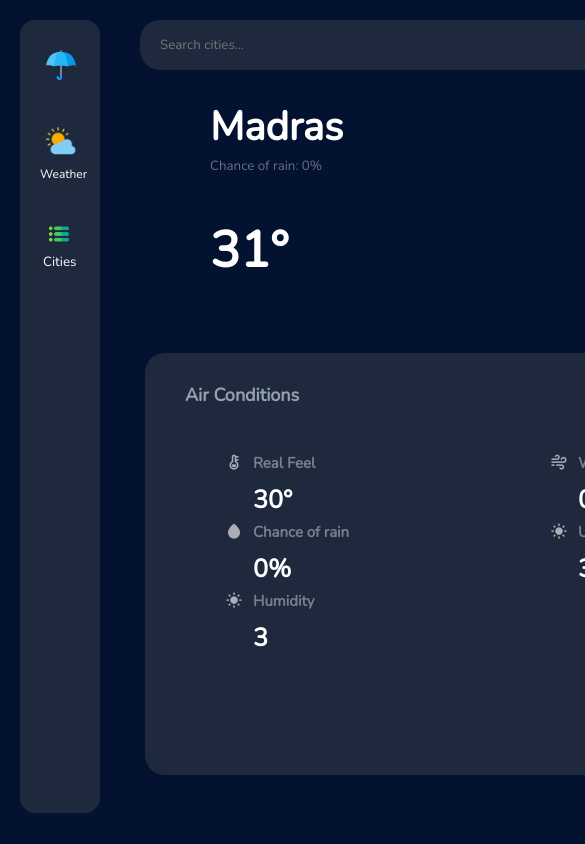
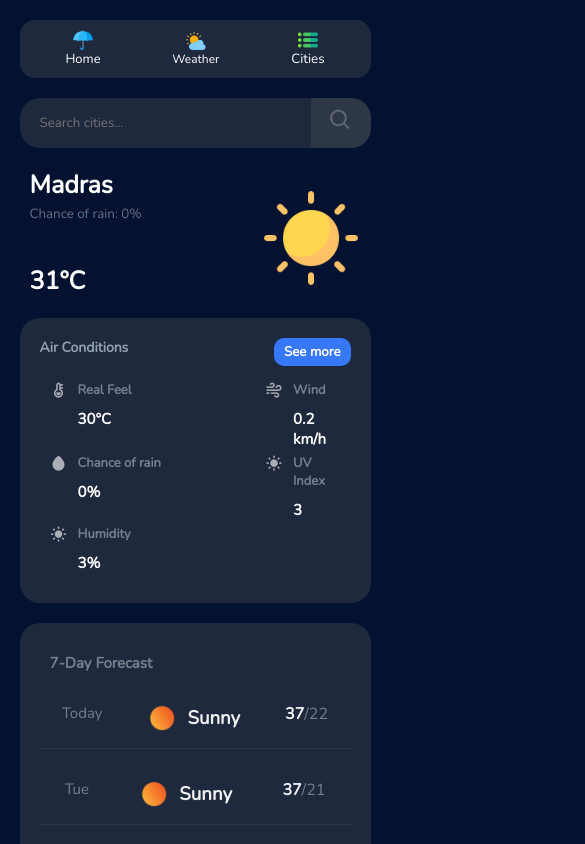
Before and after one commit to ishit-07/Weather-app, a plain HTML site: page WeatherApp.html in a window 390 px wide. Shown: the top 844 px of the page, 585 px wide, since content can reach past the window. Drawn offline with nearby package versions, Linux system fonts and the light colour scheme.

Commit message:
version 2🚀

```diff
--- a/WeatherApp.html
+++ b/WeatherApp.html
@@ -9,22 +9,18 @@
       href="https://unpkg.com/boxicons@latest/css/boxicons.min.css"
     />
     <link rel="stylesheet" href="./styleMain.css" />
-    <title>Document</title>
+    <link rel="icon" href="./images/umbrella.png" type="image/icon type" />
+    <title>Wether App</title>
   </head>
   <body>
     <div class="wrapper">
-      <div class="main">
       <div class="sidebar">
-          <a href="./index.html">
-            <img
-              class="umbrella"
-              src="./images/umbrella.png"
-              width="30px"
-              height="30px"
-            />
-          </a>
+        <div class="umbrella">
+          <img src="./images/umbrella.png" width="20px" height="20px" />
+          <a href="./index.html" class="umbrella-link"> Home </a>
+        </div>
         <div class="weather">
-            <img src="./images/clear-sky.png" width="30px" height="30px" />
+          <img src="./images/clear-sky.png" width="20px" height="20px" />
           <small>Weather</small>
         </div>
         <div class="icon-cities">
@@ -32,9 +28,9 @@
           <small>Cities</small>
         </div>
       </div>
-      </div>
 
       <!-- Data -->
+      <div class="data-flex">
         <section class="data">
           <div class="search">
             <form>
@@ -48,9 +44,9 @@
               <h1>Madras</h1>
               <small>Chance of rain: 0%</small>
               <!-- for degree sign hold alt and type '0176' and than release alt -->
-            <h2>31°</h2>
+              <h2>31°C</h2>
             </div>
-          <img src="./images/sun.png" width="150px" height="150px" />
+            <img src="./images/sun.png" width="160px" height="160px" />
           </div>
 
           <!-- air conditions -->
@@ -60,39 +56,39 @@
               <button>See more</button>
             </div>
             <ul class="conditions">
-            <li class="real-feel">
+              <li class="data-conditions real-feel">
                 <i class="bx bxs-thermometer"></i>
                 <div>
                   <h3>Real Feel</h3>
-                <h1>30°</h1>
+                  <h1>30°C</h1>
                 </div>
               </li>
-            <li class="wind">
+              <li class="data-conditions wind">
                 <i class="bx bx-wind"></i>
                 <div>
                   <h3>Wind</h3>
                   <h1>0.2 km/h</h1>
                 </div>
               </li>
-            <li class="chance-of-rain">
+              <li class="data-conditions chance-of-rain">
                 <i class="bx bxs-droplet"></i>
                 <div>
                   <h3>Chance of rain</h3>
                   <h1>0%</h1>
                 </div>
               </li>
-            <li class="uv-index">
+              <li class="data-conditions uv-index">
                 <i class="bx bxs-sun"></i>
                 <div>
                   <h3>UV Index</h3>
                   <h1>3</h1>
                 </div>
               </li>
-            <li class="humidity">
+              <li class="data-conditions humidity">
                 <i class="bx bxs-sun"></i>
                 <div>
                   <h3>Humidity</h3>
-                <h1>3</h1>
+                  <h1>3%</h1>
                 </div>
               </li>
             </ul>
@@ -105,7 +101,7 @@
           <ul class="weeks">
             <li class="days">
               <small>Today</small>
-            <div>
+              <div class="week-images">
                 <img src="./images/sun (1).png" width="30px" height="30px" />
                 <h3>Sunny</h3>
               </div>
@@ -162,6 +158,7 @@
           </ul>
         </section>
       </div>
+    </div>
 
     <script src="./script.js"></script>
   </body>
--- a/script.js
+++ b/script.js
@@ -1,4 +1,4 @@
-const API_KEY = "<OPEN_WEATHER_API_KEY>";
+const API_KEY = "f5430407963f4f758c535900230604";
 
 
 // https://api.openweathermap.org/data/3.0/onecall?lat={lat}&lon={lon}&exclude={part}&appid={API key}
@@ -44,6 +44,7 @@ const fetchData = async (targetLocation) => {
   let realFeelData = data.current.feelslike_c;
   let humidityData = data.current.humidity;
 
+
   updataDetails(
     locationNameData,
     weatherImageData,
@@ -86,7 +87,7 @@ function search(e) {
   target = searchDetail.value;
   fetchData(target);
 }
-
+/*
 const days = [
   "Sunday",
   "Monday",
@@ -116,3 +117,4 @@ const date = time.getDay();
 const month = time.getMonth();
 console.log(days[date]);
 console.log(months[month]);
+ */
--- a/style.css
+++ b/style.css
@@ -1,3 +1,4 @@
+/*
 @import url('https://fonts.googleapis.com/css2?family=Nunito&display=swap');
 
 *{
@@ -70,3 +71,121 @@ body{
     text-decoration: none;
     color: white;
 }
+ */
+
+/* ************************* */
+
+@import url('https://fonts.googleapis.com/css2?family=Nunito&display=swap');
+
+* {
+    margin: 0;
+    padding: 0;
+    box-sizing: border-box;
+    font-family: 'Nunito', sans-serif;
+}
+
+body {
+    background: #031230;
+}
+
+.home {
+    margin: 0 auto;
+    display: flex;
+    align-items: center;
+    height: 100vh;
+}
+
+.home .umbrella {
+    display: flex;
+    align-items: center;
+    margin: 30px;
+    background: rgba(70, 77, 84, 0.4);
+    height: 92vh;
+    padding: 150px 160px;
+    border-radius: 10px;
+}
+
+.home .landing-page {
+    display: flex;
+    flex-direction: column;
+    margin: 0 auto;
+    align-items: center;
+}
+
+.home .landing-page img {
+    margin-bottom: 30px;
+}
+
+.home .landing-page h1 {
+    color: white;
+    font-size: 50px;
+}
+
+.home .landing-page p {
+    color: rgb(154, 150, 150);
+}
+
+.home .landing-page button {
+    margin-top: 40px;
+    width: 150px;
+    height: 40px;
+    background: #0290b7;
+    border-radius: 30px;
+    border: none;
+    cursor: pointer;
+}
+
+.home .landing-page button:hover {
+    background: #022263;
+}
+
+.home .landing-page button a {
+    text-decoration: none;
+    color: white;
+}
+
+/* Media Queries for responsiveness */
+
+/* For screens up to 768px (mobile devices) */
+@media (max-width: 769px) {
+    .home {
+        flex-direction: column;
+        height: auto;
+        max-width: 90%;
+    }
+
+    .home .umbrella {
+        width: 90%;
+        height: auto;
+        padding: 50px;
+    }
+
+    .home .umbrella img{
+        height: 50%;
+        margin: auto;
+        width: 50%;
+    }
+
+    .home .landing-page img{
+        display: none;
+    }
+
+    .home .landing-page h1{
+        /* margin-top: 100px; */
+        font-size: 30px;
+    }
+
+    .home .landing-page button{
+        margin-top: 130px;
+    }
+}
+
+/* For screens from 768px to 1024px (tablets) */
+@media (min-width: 769px) and (max-width: 1024px) {
+    .home .umbrella {
+        padding: 100px;
+    }
+    .home .landing-page h1{
+        text-align: center;
+    }
+}
--- a/styleMain.css
+++ b/styleMain.css
@@ -9,7 +9,6 @@
 
 body {
   background: #031230;
-  max-width: 98%;
 }
 
 h3 {
@@ -18,16 +17,24 @@ h3 {
 
 .wrapper {
   display: flex;
+  max-width: 95%;
+  margin: auto;
   height: 100vh;
+  margin: 20px auto;
 }
 
 .sidebar {
-  margin: 20px;
   background: rgba(70, 77, 84, 0.4);
   width: 80px;
-  height: 94vh;
   padding: 10px;
   border-radius: 15px;
+}
+
+.sidebar .umbrella-link {
+  font-size: 13px;
+  text-decoration: none;
+  color: white;
+  cursor: pointer;
 }
 
 .sidebar .umbrella {
@@ -142,28 +149,29 @@ form {
 /* Air coonditions */
 
 .air-conditions {
-  margin: 68px 25px;
-  padding: 0 40px;
+  width: 89%;
+  /* margin: 50px 25px; */
+  height: 0;
+  padding: 20px;
+  padding-bottom: 41.25%;
+  margin: auto;
   background: rgba(70, 77, 84, 0.4);
-  height: 50vh;
   border-radius: 20px;
 }
 
 .air-conditions .flex-conditions {
   display: flex;
   justify-content: space-between;
-  margin-top: 30px;
 }
 
 .air-conditions .flex-conditions h3 {
-  font-size: 18px;
+  /* font-size: 18px; */
   color: rgba(226, 243, 255, 0.591);
 }
 
 .air-conditions .flex-conditions button {
   border-radius: 10px;
-  width: 80px;
-  height: 25px;
+  padding: 5px 10px;
   color: white;
   background: #3778f9;
   border: none;
@@ -179,7 +187,7 @@ form {
 .conditions {
   display: grid;
   grid-template-columns: repeat(2, 1fr);
-  margin: 40px;
+  padding: 10px;
 }
 
 .conditions i {
@@ -188,11 +196,7 @@ form {
   font-size: 18px;
 }
 
-.conditions .real-feel,
-.conditions .wind,
-.conditions .chance-of-rain,
-.conditions .uv-index,
-.conditions .humidity {
+.conditions .data-conditions{
   display: flex;
   margin-top: 5px;
 }
@@ -216,23 +220,22 @@ form {
 /* 7-day Forecast */
 
 .week-conditions {
-  margin-left: 30px;
-  margin-top: 90px;
+  width: auto;
+  padding: 20px;
+  padding-bottom: 42%;
+  border-radius: 20px;
   background: rgba(70, 77, 84, 0.4);
-  border-radius: 20px;
-  padding: 40px;
-  width: 500px;
-  height: 84vh;
 }
 
 .week-conditions h1 {
   color: rgba(255, 255, 255, 0.4);
   font-size: 15px;
+  margin: 10px;
 }
 
 .week-conditions .weeks .days {
   display: flex;
-  justify-content: space-between;
+  justify-content: space-around;
   border-bottom: 1px solid rgba(80, 77, 77, 0.4);
   margin-top: 30px;
   padding-bottom: 15px;
@@ -244,11 +247,13 @@ form {
 
 .week-conditions small {
   color: rgba(255, 255, 255, 0.4);
+  font-size: 15px;
 }
 
 .week-conditions .weeks .days div {
   display: flex;
-  justify-content: space-between;
+  justify-content: center;
+  align-items: center;
 }
 
 .weeks .days div img {
@@ -262,3 +267,200 @@ form {
 .week-conditions p b {
   color: rgba(255, 255, 255, 0.938);
 }
+
+@media (max-width: 768px) {
+  .wrapper {
+    flex-direction: column;
+    max-width: 90%;
+    margin: auto;
+    margin-bottom: 20px;
+  }
+
+  .sidebar {
+    display: flex;
+    width: 100%;
+    justify-content: space-around;
+    margin: 20px auto;
+    padding: 10px;
+  }
+
+  .sidebar .umbrella,
+  .sidebar .weather,
+  .sidebar .icon-cities {
+    display: flex;
+    flex-direction: column;
+    width: auto;
+    margin: auto;
+    padding: 0;
+    justify-content: space-between;
+    align-items: center;
+    text-decoration: none;
+  }
+
+  .sidebar .icon-cities img {
+    margin: auto;
+  }
+
+  .sidebar .weather small,
+  .sidebar .icon-cities small {
+    margin: 0;
+  }
+
+  .sidebar .umbrella-link {
+    font-size: 13px;
+    text-decoration: none;
+    color: white;
+    cursor: pointer;
+  }
+
+  .sidebar .weather small,
+  .sidebar .icon-cities small {
+    text-align: center;
+  }
+
+  .sidebar .weather img {
+    margin: auto;
+  }
+
+  .data .search {
+    margin: 0;
+  }
+
+  .data .search form {
+    display: flex;
+    flex-wrap: wrap;
+    padding: 0;
+  }
+
+  .cities {
+    display: flex;
+    align-items: center;
+    justify-content: space-between;
+    margin: 0;
+    padding: 20px 10px;
+  }
+
+  .cities .cities-data h1,
+  .cities .cities-data h2 {
+    font-size: 25px;
+  }
+
+  .cities img {
+    margin-left: 50px;
+    margin-top: 20px;
+    height: 100px;
+    width: 100px;
+  }
+
+  .air-conditions,
+  .week-conditions {
+    width: 100%;
+  }
+
+  .air-conditions {
+    height: auto;
+    padding: 20px;
+  }
+
+  .air-conditions .flex-conditions h3 {
+    font-size: 14px;
+  }
+  .air-conditions .conditions h3 {
+    font-size: 13px;
+  }
+
+  .air-conditions .conditions h1 {
+    font-size: 15px;
+  }
+
+  .week-conditions {
+    margin: 20px 0;
+    height: auto;
+    padding: 20px;
+  }
+}
+
+@media (min-width: 769px) and (max-width: 1117px) {
+  .wrapper {
+    max-width: 97%;
+    position: relative;
+    margin: 20px auto;
+    height: auto;
+  }
+
+  .sidebar {
+    position: fixed;
+    height: 94vh;
+    margin: auto;
+    margin-right: 50px;
+  }
+
+
+  .data-flex{
+    position: absolute;
+    margin-left: 80px;
+    margin-top: 0;
+    display: flex;
+    flex-direction: column;
+    overflow-y: hidden;
+  }
+
+  .data{
+    width: 100%;
+  }
+
+  .search{
+    width: 95%;
+  }
+
+
+  .air-conditions{
+    margin-left: 25px;
+    margin-top: 20px;
+    width: 95%;
+  }
+
+  .week-conditions{
+    width: 95%;
+    margin-left: 25px;
+    margin-top: 20px;
+    padding-bottom: 10px;
+    margin-bottom: 30px;
+  }
+
+}
+
+/* For screens larger than 1024px width (e.g., desktops) */
+@media (min-width: 1118px) {
+  .wrapper{
+    max-width: 95%;
+    height: 94vh;
+    margin: 20px auto;
+  }
+
+  .search{
+    max-width: 90%;
+    margin: auto;
+  }
+
+  .cities{
+    margin-top: 40px;
+  }
+
+  .data{
+    margin: 0 auto;
+  }
+
+  .data-flex{
+    display: flex;
+    width: 92%;
+  }
+
+  .data .air-conditions{
+    margin-top: 70px;
+  }
+
+  .week-conditions{
+    width: 70%;
+  }
+}
```
Also changed, not shown: index.html (+1 -0 lines). Lines whose indentation alone changed are shown as unchanged.
